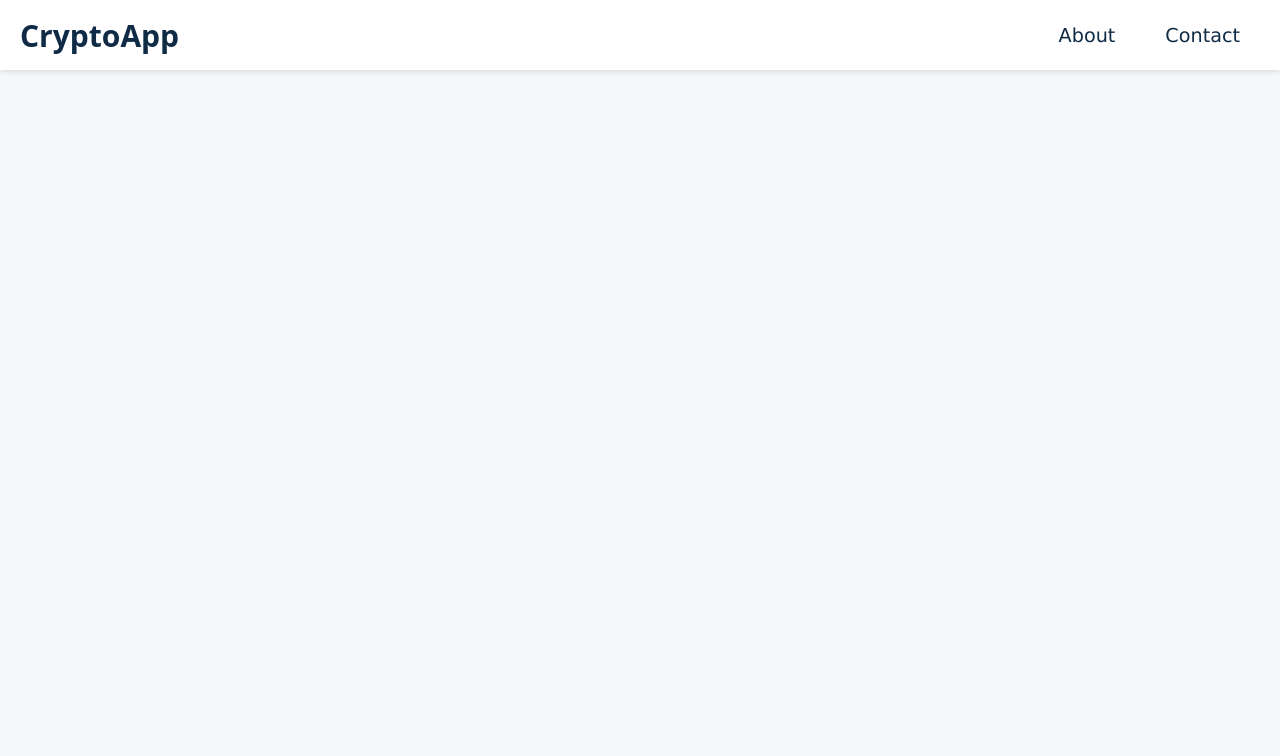
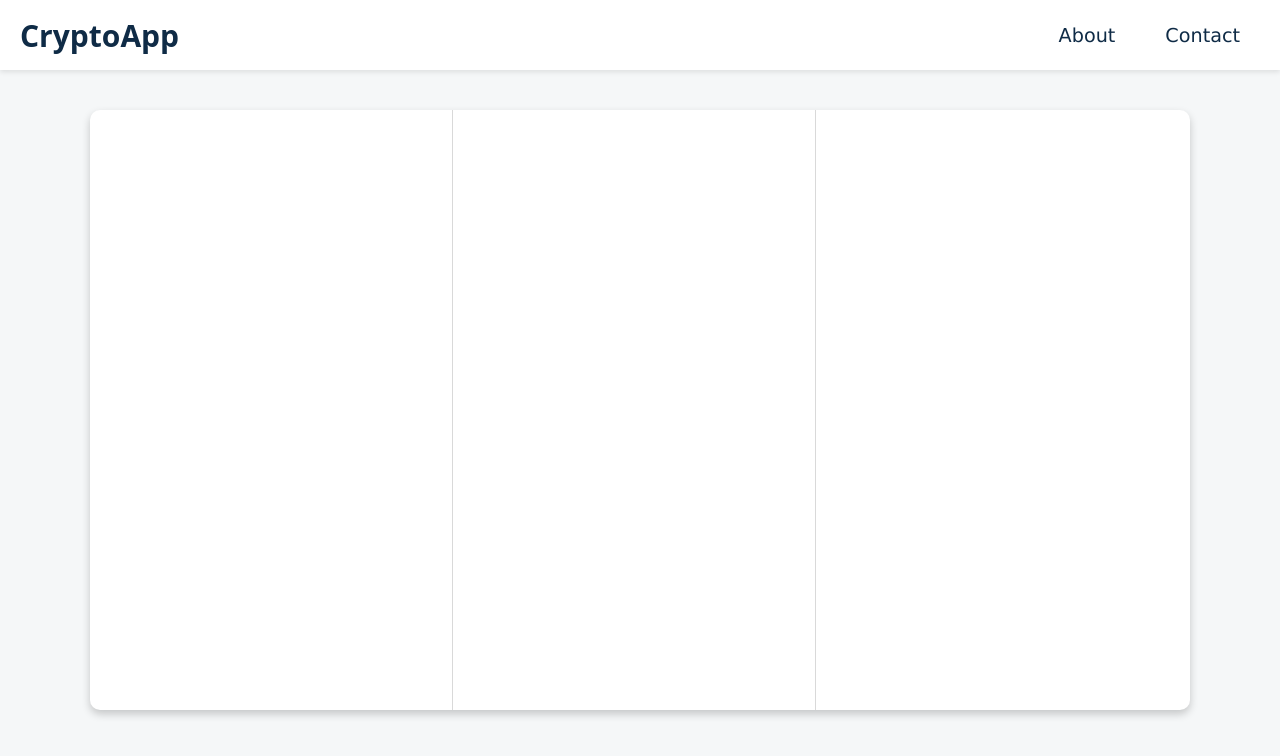
Before and after one commit to taoufiqallali/CryptoApp, a plain HTML site: page index.html in a window 1280 px wide. Drawn offline with Linux system fonts and the light colour scheme.

Commit message:
added the main content structure html/ css only

```diff
--- a/index.html
+++ b/index.html
@@ -16,6 +16,12 @@
         </ul>
     </nav>
 
-
+    <div class="main-container">
+        <div class="main-content">
+            <div class="filters"></div>
+            <div class="input"></div>
+            <div class="output"></div>
+        </div>
+    </div>
 </body>
 </html>
--- a/styles.css
+++ b/styles.css
@@ -82,3 +82,30 @@
 body{
     background-color: rgb(245, 247, 248);
 }
+
+.main-container{
+    display: flex;
+    align-items: center;
+    justify-content: center;
+    height: 85vh;
+
+}
+
+.main-content {
+    background-color:white;
+    width:1100px;
+    min-width: fit-content;
+    height: 75vh;
+    box-shadow: 0 4px 8px rgba(0, 0, 0, 0.2);
+    border-radius: 10px;
+    display: flex;
+}
+
+.main-content div {
+    height: 100%;
+    width: 33%;
+}
+
+.filters, .input{
+    border-right: 1.5px solid rgba(0, 0, 0, 0.15);
+}
```
